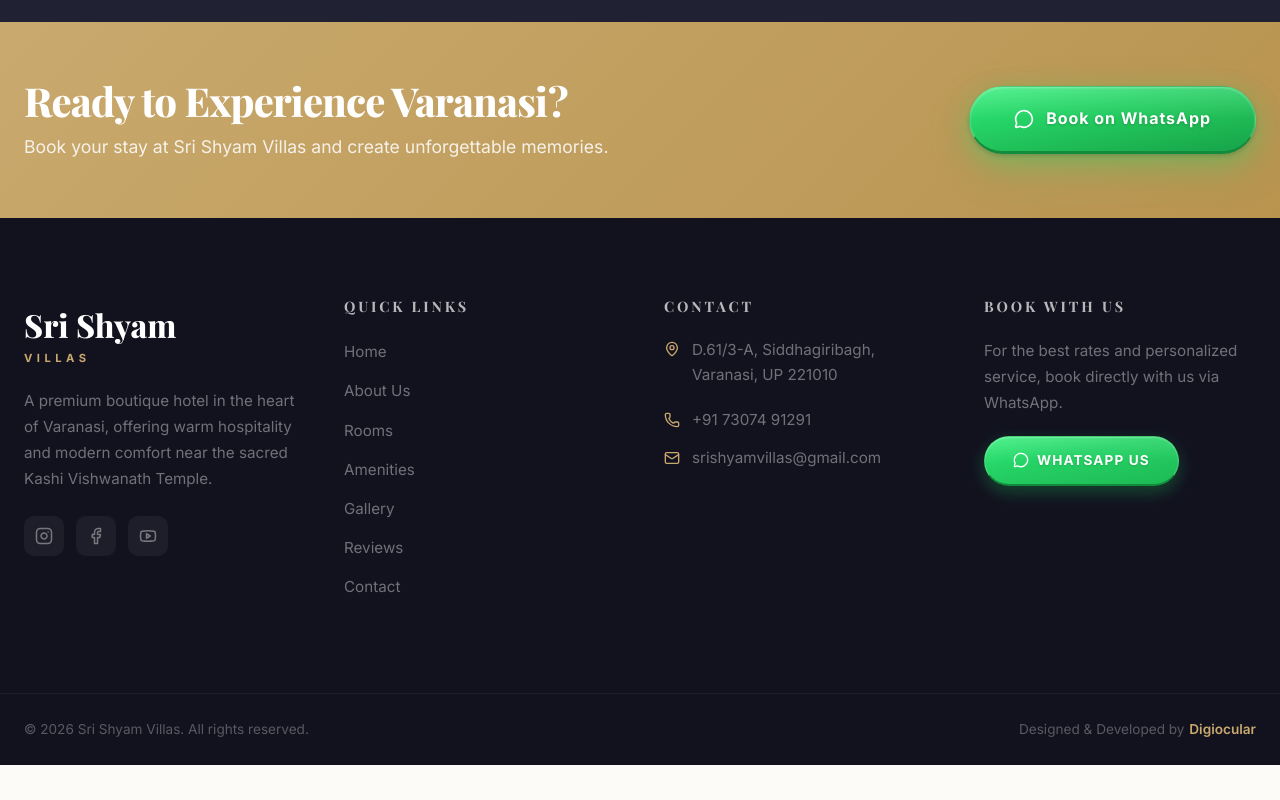
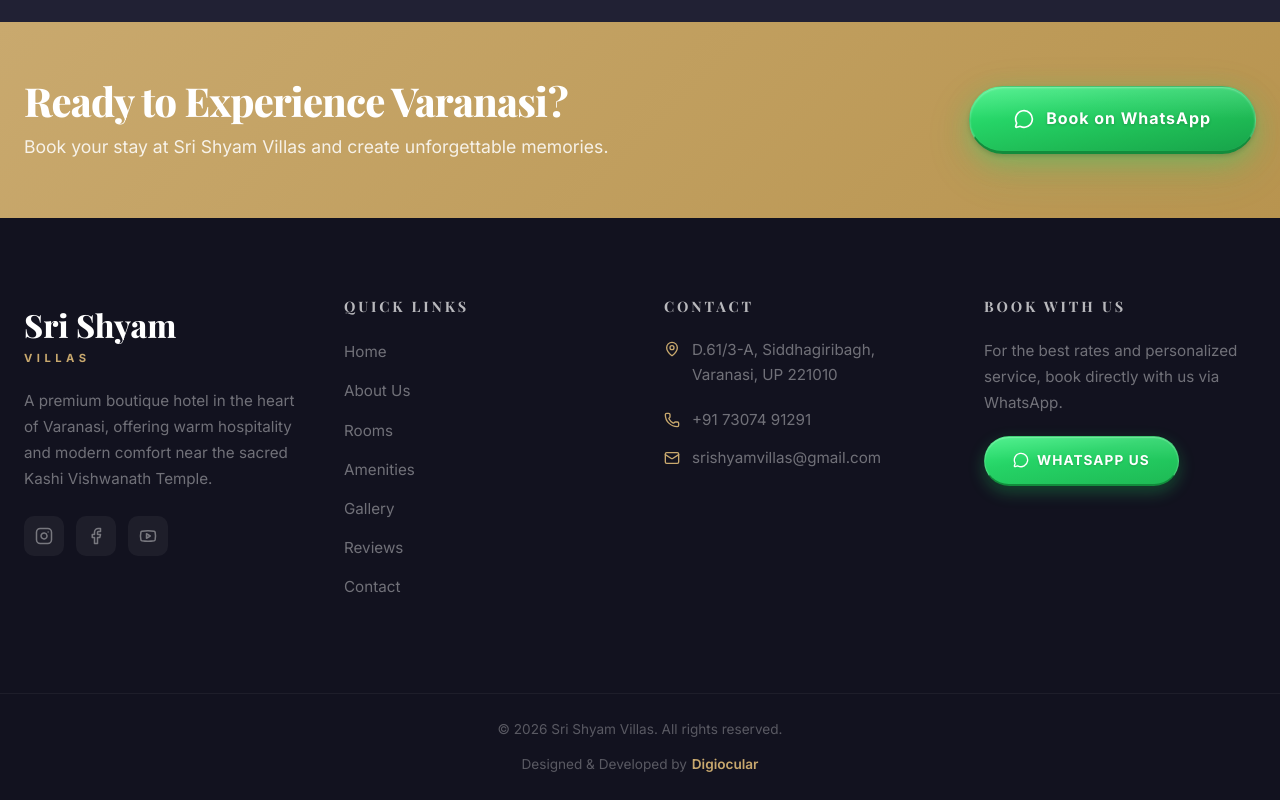
Before and after one commit to shashankshukl30/sri-shyam-villas, a Next.js app: page / in a window 1280 px wide. Shown: the part 10763-11563 px from the top of the page. Before the commit the page ends 11528 px from the top, so only its background shows below. Built offline with nearby package versions, Linux system fonts and the light colour scheme; grey boxes are pictures that could not be loaded.

Commit message:
Center footer credit and ensure link works

```diff
--- a/src/components/Footer.tsx
+++ b/src/components/Footer.tsx
@@ -123,14 +123,14 @@
 
             {/* Bottom Bar */}
             <div style={{ borderTop: '1px solid rgba(255,255,255,0.05)', padding: '1.5rem' }}>
-                <div className="max-w-7xl mx-auto flex flex-col md:flex-row items-center justify-between" style={{ gap: '1rem' }}>
-                    <p style={{ color: 'rgba(255,255,255,0.3)', fontSize: '0.85rem' }}>
+                <div className="max-w-7xl mx-auto flex flex-col items-center justify-center" style={{ gap: '0.75rem' }}>
+                    <p style={{ color: 'rgba(255,255,255,0.3)', fontSize: '0.85rem', textAlign: 'center' }}>
                         © {new Date().getFullYear()} Sri Shyam Villas. All rights reserved.
                     </p>
                     <p className="flex items-center" style={{ color: 'rgba(255,255,255,0.3)', fontSize: '0.85rem', gap: '0.3rem' }}>
                         Designed & Developed by{" "}
                         <a href="https://digiocular.com" target="_blank" rel="noopener noreferrer"
-                            style={{ color: '#C9A96E', fontWeight: 600, textDecoration: 'none' }}>
+                            style={{ color: '#C9A96E', fontWeight: 600, textDecoration: 'none', cursor: 'pointer' }}>
                             Digiocular
                         </a>
                     </p>
```
